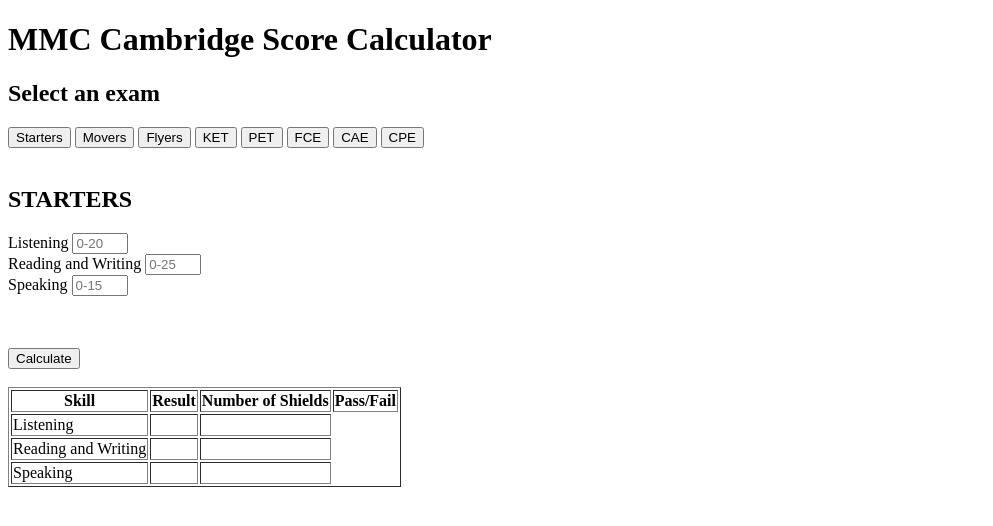
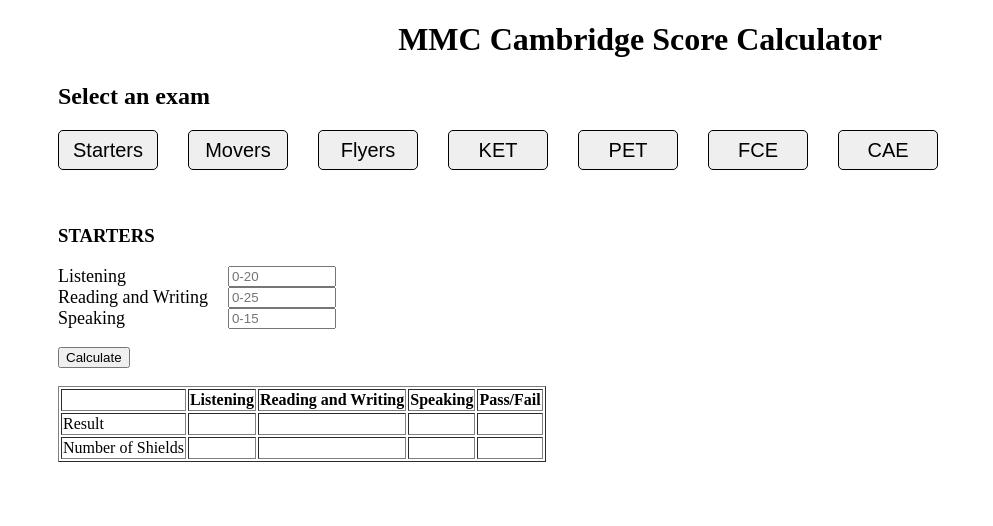
Before and after one commit to ElijahPlushkov/mmc_calculator, a plain HTML site: page index.html in a window 1280 px wide. Both pictures are taken after a click on the button "Starters". Shown: the whole page, without its empty margins (0-993 px from the left). Drawn offline with Linux system fonts and the light colour scheme.

Commit message:
Add files via upload

```diff
--- a/index.html
+++ b/index.html
@@ -4,86 +4,75 @@
     <meta charset="UTF-8">
     <meta name="viewport" content="width=device-width, initial-scale=1.0">
     <title>MMC Cambridge Score Calculator</title>
+    <link rel="stylesheet" href="styles.css">
     <style>
-        .hiddenSt {
-            display: none;
-        }
-        .hiddenMov {
-            display: none;
-        }
-        .hiddenFl {
-            display: none;
-        }
-        .hiddenKet {
-            display: none;
-        }
-        .hiddenPet {
-            display: none;
-        }
-        .hiddenFCE {
-            display: none;
-        }
-        .hiddenCAE {
-            display: none;
-        }
-        .hiddenCPE {
-            display: none;
-        }
+
     </style>
 </head>
 <body>
-    <h1>MMC Cambridge Score Calculator</h1>
-    <h2>Select an exam</h2>
-    <button id="selectSt">Starters</button>
-    <button id="selectMov">Movers</button>
-    <button id="selectFl">Flyers</button>
-    <button id="selectKet">KET</button>
-    <button id="selectPet">PET</button>
-    <button id="selectFCE">FCE</button>
-    <button id="selectCAE">CAE</button>
-    <button id="selectCPE">CPE</button>
+    <h1 class="title">MMC Cambridge Score Calculator</h1>
+
+    <h2 class="subtitle">Select an exam</h2>
+
+    <div class="btnContainer">
+    <button id="selectSt" class="selectBtn">Starters</button>
+    <button id="selectMov" class="selectBtn">Movers</button>
+    <button id="selectFl" class="selectBtn">Flyers</button>
+    <button id="selectKet" class="selectBtn">KET</button>
+    <button id="selectPet" class="selectBtn">PET</button>
+    <button id="selectFCE" class="selectBtn">FCE</button>
+    <button id="selectCAE" class="selectBtn">CAE</button>
+    <!-- <button id="selectCPE">CPE</button> -->
+    </div>
     <br>
     <br>
 
 <!--STATERS SECTION START-->
 <div id="parametersSt" class="hiddenSt">
-    <h2>STARTERS</h2>
-    <label for="listeningStInput">Listening</label>
+    <h3>STARTERS</h3>
+    <div class="yleContainer">
+
+    <div class="inputContainer">
+    <label for="listeningStInput">Listening</label><br>
+    <label for="readingWritingStInput">Reading and Writing</label><br>
+    <label for="speakingStInput">Speaking</label><br>
+    </div>
+
+    <div class="labelContainer">
     <input type="number" id="listeningStInput" max="20" min="0" step="1" placeholder="0-20"><br>
-    <label for="readingWritingStInput">Reading and Writing</label>
     <input type="number" id="readingWritingStInput" max="25" min="0" step="1" placeholder="0-25"><br>
-    <label for="speakingStInput">Speaking</label>
     <input type="number" id="speakingStInput" max="15" min="0" step="1" placeholder="0-15"><br>
-    <br>
-    <p id="stErrorMessaging"></p>
-    <br>
+    </div>
+
+    </div>
+    <p id="stErrorMessaging" class="errorMessage"></p>
     <button type="button" id="calculateSt">Calculate</button>
     <br>
     <br>
     <table border="1" id="stResults">
         <thead>
             <tr>
-                <th>Skill</th>
-                <th>Result</th>
-                <th>Number of Shields</th>
-                <th id="gradeSt">Pass/Fail</th>
+                <th></th>
+                <th>Listening</th>
+                <th>Reading and Writing</th>
+                <th>Speaking</th>
+                <th>Pass/Fail</th>
             </tr>
         </thead>
         <tbody>
             <tr>
-                <td>Listening</td>
+                <td>Result</td>
                 <td id="listeningStResult"></td>
-                <td id="listeningStResultShields"></td>
+                <td id="readingWritingStResult"></td>
+                <td id="speakingStResult"></td>
+                <td id="gradeSt"></td>
             </tr>
             <tr>
-                <td>Reading and Writing</td>
-                <td id="readingWritingStResult"></td>
+                <td>Number of Shields</td>
+                <td id="listeningStResultShields"></td>
                 <td id="readingWritingStResultShields"></td>
-            </tr>
-            <tr>
-                <td>Speaking</td>
-                <td id="speakingStResult"></td>
                 <td id="speakingStResultShields"></td>
+                <td id="shieldSumSt"></td>
             </tr>
         </tbody>
     </table>
--- /dev/null
+++ b/styles.css
@@ -0,0 +1,78 @@
+.title {
+    text-align: center;
+    font-size: 40;
+}
+
+.subtitle {
+    margin-top: 25px;
+    margin-left: 50px;
+    font-size: 24px;
+}
+
+.btnContainer {
+    display: flex;
+    gap: 30px;
+    margin-left: 50px;
+}
+
+.hiddenSt {
+    display: none;
+}
+
+#parametersSt {
+    margin-left: 50px;
+}
+
+.hiddenMov {
+    display: none;
+}
+.hiddenFl {
+    display: none;
+}
+.hiddenKet {
+    display: none;
+}
+.hiddenPet {
+    display: none;
+}
+.hiddenFCE {
+    display: none;
+}
+.hiddenCAE {
+    display: none;
+}
+/* .hiddenCPE {
+    display: none;
+} */
+
+.selectBtn {
+    width: 100px;
+    height: 40px;
+    font-size: 20px;
+    border: solid 1px;
+    border-radius: 5px;
+    cursor: pointer;
+}
+
+.selectBtn:hover{
+    background-color: rgb(175, 175, 175);
+}
+
+.yleContainer {
+    display: flex;
+    flex-direction: row;
+    gap: 20px;
+}
+
+label {
+    font-size: 18px;
+}
+
+input {
+    width: 100px;
+}
+
+.errorMessage {
+    font-size: 18px;
+    color: red;
+}
```
